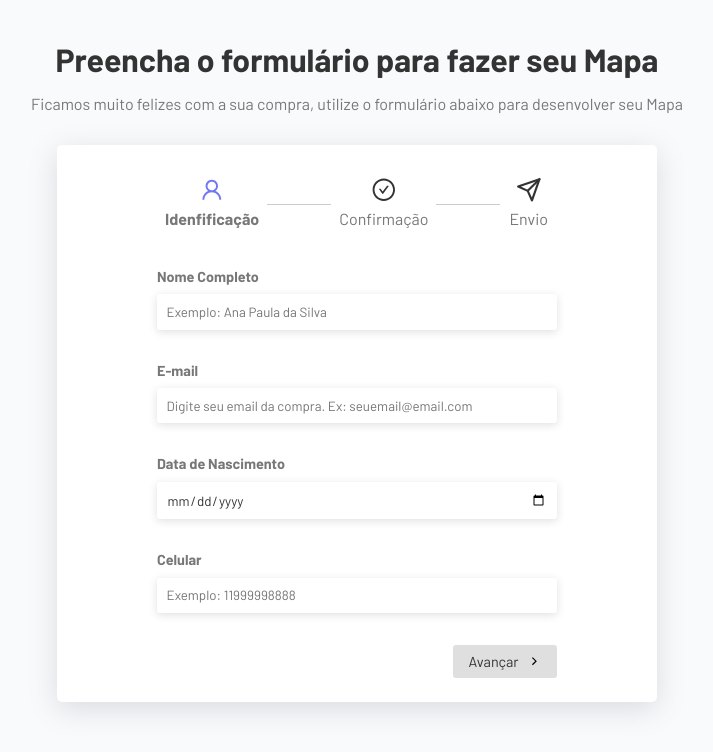
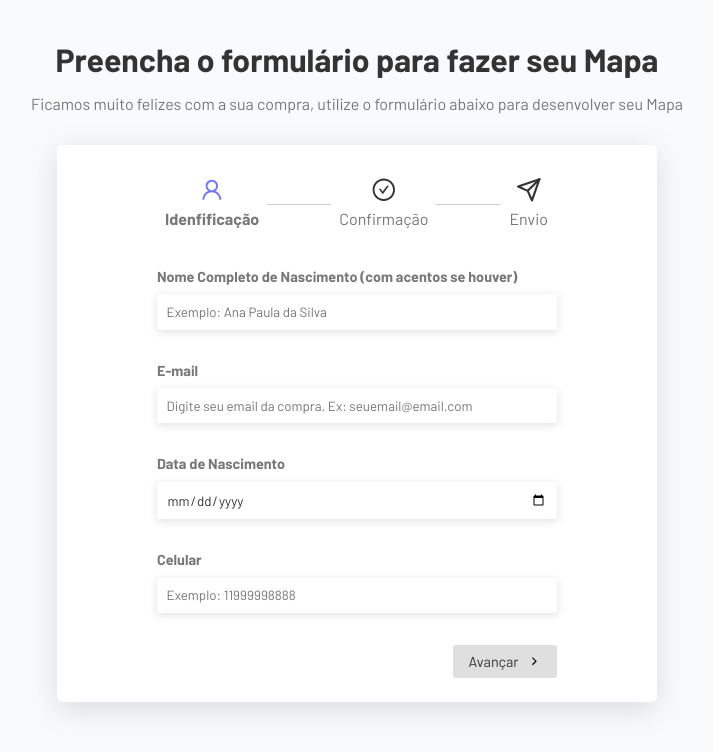
Before and after one commit to talessantos1989/frontend-formulario-numerologia, a React (Vite) app: page / in a window 1280 px wide. Shown: the top 752 px of the page, without its empty margins (283-996 px from the left). Built offline with nearby package versions, Linux system fonts and the light colour scheme.

Commit message:
label para colocar acento

```diff
--- a/src/components/UserForm/index.jsx
+++ b/src/components/UserForm/index.jsx
@@ -6,7 +6,7 @@ export default function UserForm({ data, updadateFieldHandler }) {
   return (
     <div>
       <div className="form-control">
-        <label htmlFor="name">Nome Completo</label>
+        <label htmlFor="name">Nome Completo de Nascimento (com acentos se houver)</label>
         <input
           type="text"
           name="name"
```
